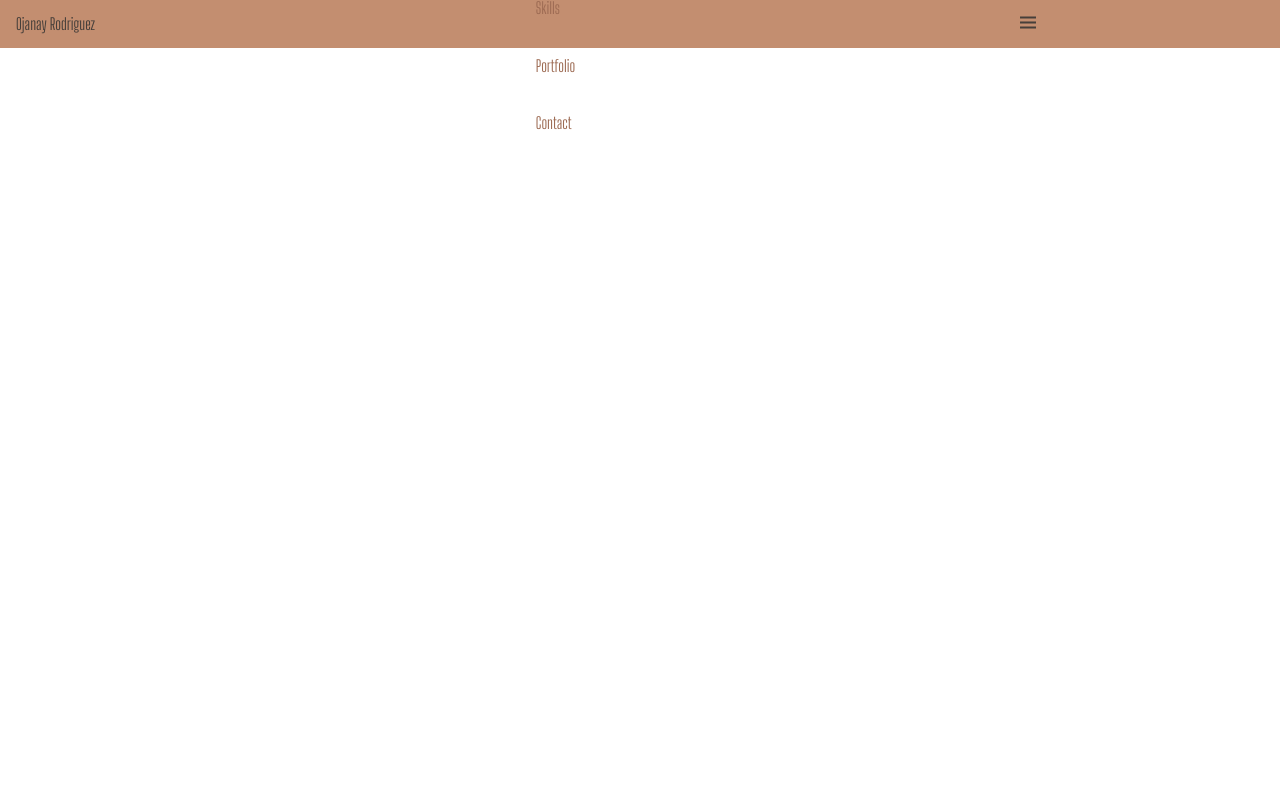
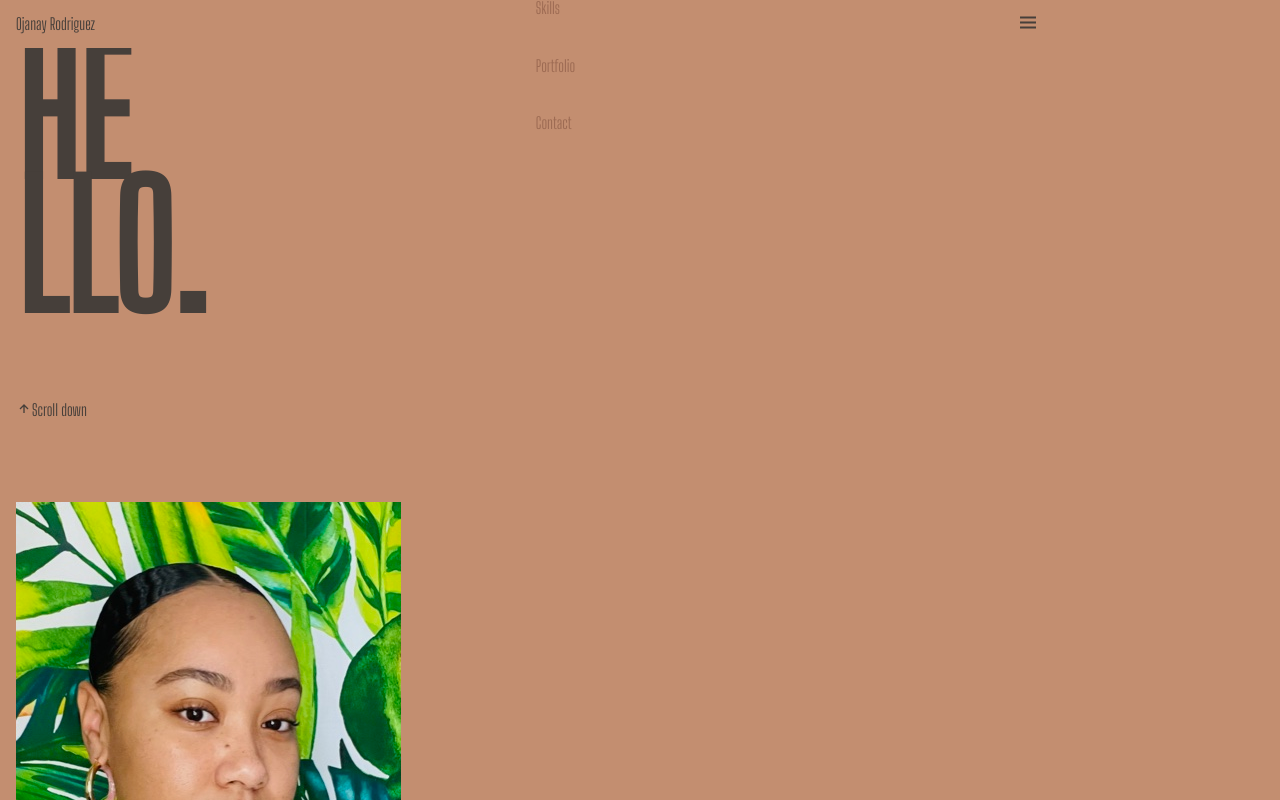
Before and after one commit to OjanayR/ORodriguez-Portfolio, a plain HTML site: page index.html in a window 1280 px wide. Shown: the top 800 px of the page. Drawn offline with nearby package versions, Linux system fonts and the light colour scheme; files whose address does not match are found by name.

Commit message:
adds profile image and styling

```diff
--- a/assets/css/style.css
+++ b/assets/css/style.css
@@ -40,7 +40,6 @@
   --mb-2: 1rem;
   --mb-3: 1.5rem;
   --mb-4: 2rem;
-
 }
 
 /*==== Z INDEX ====*/
@@ -194,5 +193,29 @@ img{
 }
 
 /*==== HOME ====*/
+.home{
+  position: relative;
+  background-color: var(--first-color);
+  overflow: hidden;
+}
 
+.home_container{
+  height: calc(100vh -var(--header-height));
+  row-gap: 5rem;
+}
+
+.home_title{
+  align-self: flex-end;
+  font-size: var(--big-font-size);
+  color: var(--white-color);
+  line-height: .8
+}
 /*==== ABOUT ====*/
+
+/*==== SKILLS ====*/
+
+/*==== PORTFOLIO ====*/
+
+/*==== CONTACT ====*/
+
+/*==== FOOTER ====*/
--- a/assets/js/main.js
+++ b/assets/js/main.js
@@ -33,7 +33,7 @@ function scrollActive(){
         const sectionTop = current.offsetTop - 50;
         sectionId = current.getAttribute('id')
 
-        if(scrollY > sectonTop && scrollY <= sectionTop + sectionHeight){
+        if(scrollY > sectionTop && scrollY <= sectionTop + sectionHeight){
            document.querySelectorAll('.nav_menu a[href*=' + sectionId + ']').classList.add('active')
         }else{
             document.querySelector('.nav_menu a[href*=' + sectionId + ']').classList.remove('active')
--- a/index.html
+++ b/index.html
@@ -32,12 +32,30 @@
         </div>
         <div class="nav_toggle" id="nav-toggle">
           <i class='bx bx-menu'></i>
-
         </div>
     </nav>
   </header>
 
-  <main class="1-main">
+  <main class="l-main">
+    <!-- ==== HOME ==== -->
+    <section class="home" id="home">
+      <div class="home_container bd-grid">
+        <h1 class="home_title"><span>HE</span><br>LLO.</h1>
+        <div class="home_scroll">
+          <a href="#about" class="home_scroll-link"><i class='bx bx-up-arrow-alt'></i>Scroll down</a>
+        </div>
+
+        <img src="assets/img/OjanayRodriguezProfile.jpg" alt="" class="home_img">
+      </div>
+    </section>
+
+    <!-- ==== ABOUT ==== -->
+
+    <!-- ==== SKILLS ==== -->
+
+    <!-- ==== PORTFOLIO ==== -->
+
+    <!-- ==== CONTACT ==== -->
   </main>
 
   <!-- ==== FOOTER ==== -->
```
Also changed, not shown: assets/img/OjanayRodriguezProfile.jpg (added).
